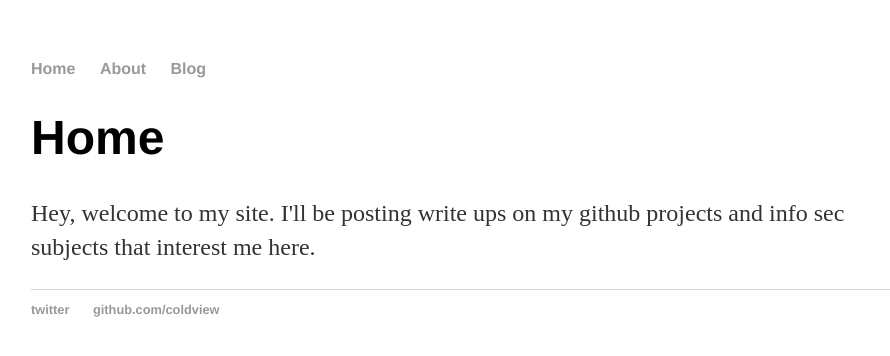
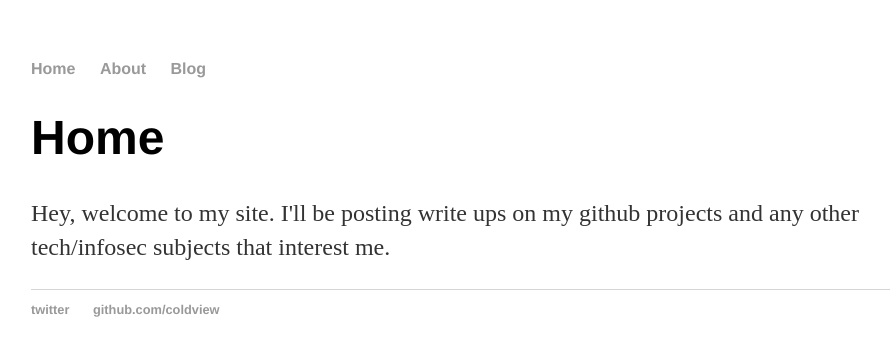
Before and after one commit to ColdView/coldview.github.io, a Jekyll site: the page built from index.html, in a window 1280 px wide. Shown: the top 356 px of the page, without its empty margins (161-1051 px from the left). Built offline with Jekyll 4.4.1, drawn with Linux system fonts in a browser that asks for light colours.

Commit message:
Update index.html
Updated index.html to use default template.

```diff
--- a/index.html
+++ b/index.html
@@ -1,28 +1,8 @@
-<!DOCTYPE html>
-<html>
-	<head>
-		<title>Cold View Blog</title>
-		<link rel="stylesheet" type="text/css" href="/css/main.css">
-	</head>
-	<body>
-		<nav>
-    		<ul>
-        		<li><a href="/">Home</a></li>
-	        	<li><a href="/about">About</a></li>
-        		<li><a href="/blog">Blog</a></li>
-    		</ul>
-		</nav>
-		<div class="container">
-    		<div class="blurb">
-        		<h1>Home</h1>
-				<p>Hey, welcome to my site. I'll be posting write ups on my github projects and info sec subjects that interest me here. </a></p>
-    		</div><!-- /.blurb -->
-		</div><!-- /.container -->
-		<footer>
-    		<ul>
-        		<li><a href="https://twitter.com/coldviewsec">twitter</a></li>
-        		<li><a href="https://github.com/coldview">github.com/coldview</a></li>
-			</ul>
-		</footer>
-	</body>
-</html>
+---
+layout: default
+title: ColdView Blog
+---
+<div class="blurb">
+	<h1>Home</h1>
+		<p>Hey, welcome to my site. I'll be posting write ups on my github projects and any other tech/infosec subjects that interest me.</p>
+</div><!-- /.blurb -->
```
